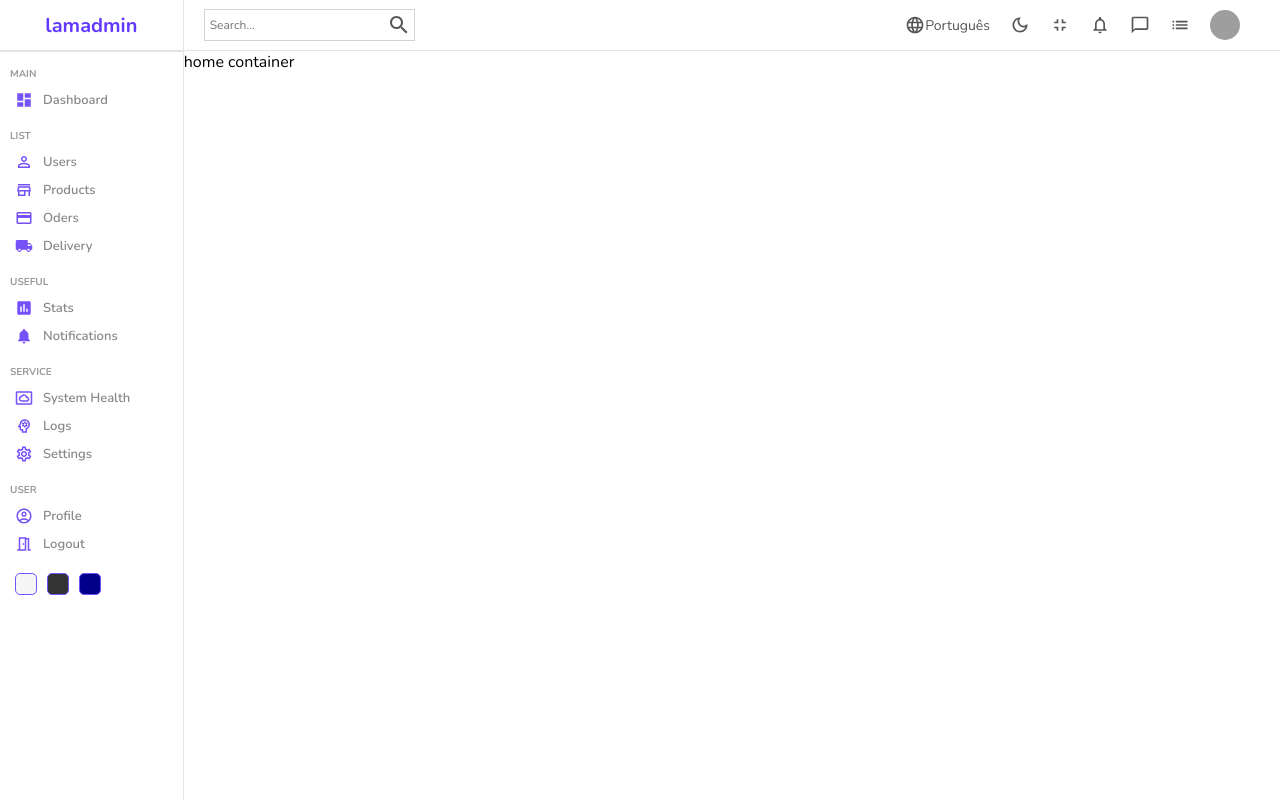
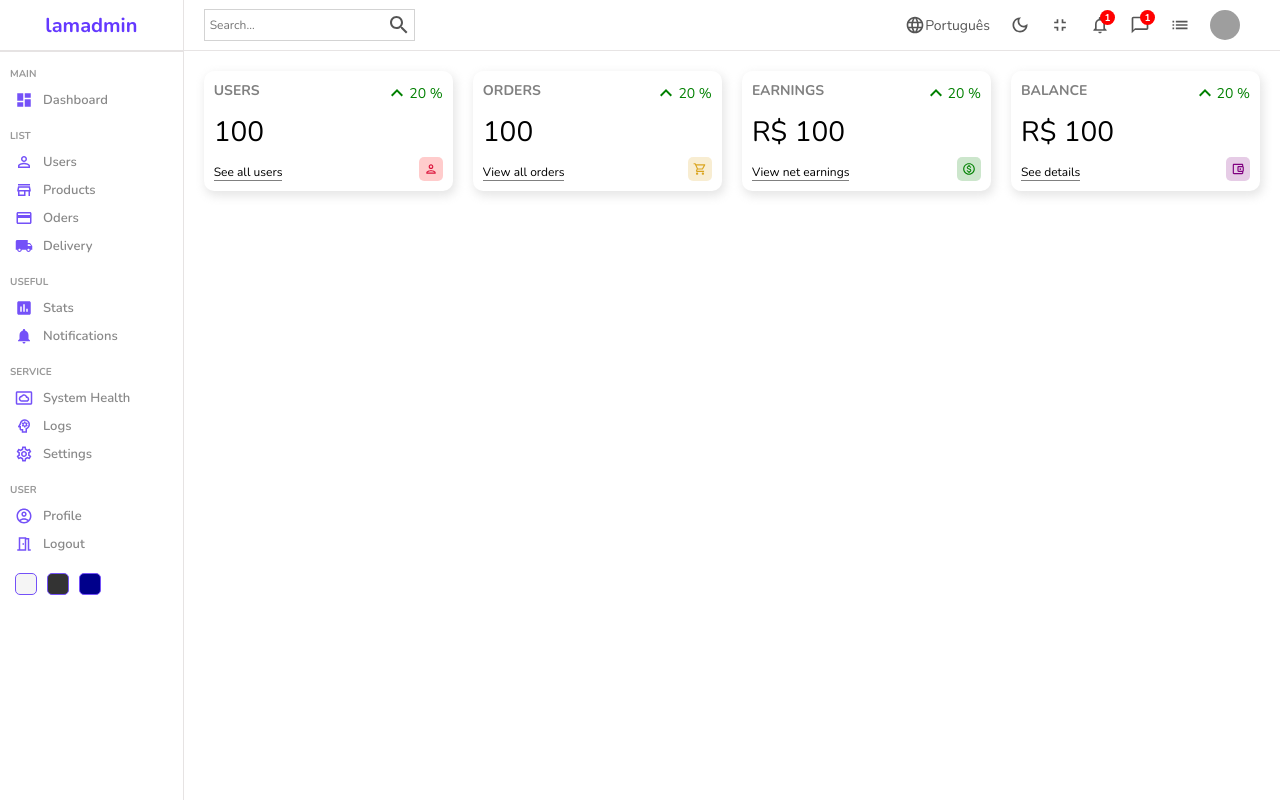
Before and after one commit to netoADS/lamadmin, a React (Create React App) app: page / in a window 1280 px wide. Built offline with nearby package versions, Linux system fonts and the light colour scheme; grey boxes are pictures that could not be loaded.

Commit message:
000023052024

```diff
--- a/src/components/Navbar/Navbar.jsx
+++ b/src/components/Navbar/Navbar.jsx
@@ -28,9 +28,11 @@
         </div>
         <div className="item">
           <NotificationsNoneOutlinedIcon className="icon" />
+          <div className="counter">1</div>
         </div>
         <div className="item">
           <ChatBubbleOutlineOutlinedIcon className="icon" />
+          <div className="counter">1</div>
         </div>
         <div className="item">
           <ListOutlinedIcon className="icon" />
--- /dev/null
+++ b/src/components/Widget/Widget.jsx
@@ -0,0 +1,101 @@
+import "./Widget.scss";
+import KeyboardArrowUpIcon from "@mui/icons-material/KeyboardArrowUp";
+import PersonOutlinedIcon from "@mui/icons-material/PersonOutlined";
+import AccountBalanceWalletOutlinedIcon from "@mui/icons-material/AccountBalanceWalletOutlined";
+import ShoppingCartOutlinedIcon from "@mui/icons-material/ShoppingCartOutlined";
+import MonetizationOnOutlinedIcon from "@mui/icons-material/MonetizationOnOutlined";
+
+const Widget = ({ type }) => {
+  let data;
+
+  //temporary
+  const amount = 100;
+  const diff = 20;
+
+  switch (type) {
+    case "user":
+      data = {
+        title: "USERS",
+        isMoney: false,
+        link: "See all users",
+        icon: (
+          <PersonOutlinedIcon
+            className="icon"
+            style={{
+              color: "crimson",
+              backgroundColor: "rgba(255, 0, 0, 0.2)",
+            }}
+          />
+        ),
+      };
+      break;
+    case "order":
+      data = {
+        title: "ORDERS",
+        isMoney: false,
+        link: "View all orders",
+        icon: (
+          <ShoppingCartOutlinedIcon
+            className="icon"
+            style={{
+              backgroundColor: "rgba(218, 165, 32, 0.2)",
+              color: "goldenrod",
+            }}
+          />
+        ),
+      };
+      break;
+    case "earning":
+      data = {
+        title: "EARNINGS",
+        isMoney: true,
+        link: "View net earnings",
+        icon: (
+          <MonetizationOnOutlinedIcon
+            className="icon"
+            style={{ backgroundColor: "rgba(0, 128, 0, 0.2)", color: "green" }}
+          />
+        ),
+      };
+      break;
+    case "balance":
+      data = {
+        title: "BALANCE",
+        isMoney: true,
+        link: "See details",
+        icon: (
+          <AccountBalanceWalletOutlinedIcon
+            className="icon"
+            style={{
+              backgroundColor: "rgba(128, 0, 128, 0.2)",
+              color: "purple",
+            }}
+          />
+        ),
+      };
+      break;
+    default:
+      break;
+  }
+
+  return (
+    <div className="widget">
+      <div className="left">
+        <span className="title">{data.title}</span>
+        <span className="counter">
+          {data.isMoney && "R$"} {amount}
+        </span>
+        <span className="link">{data.link}</span>
+      </div>
+      <div className="right">
+        <div className="percentage positive">
+          <KeyboardArrowUpIcon />
+          {diff} %
+        </div>
+        {data.icon}
+      </div>
+    </div>
+  );
+};
+
+export default Widget;
--- /dev/null
+++ b/src/components/Widget/Widget.scss
@@ -0,0 +1,61 @@
+.widget {
+    /*
+     { margin-right: 20px; }
+    Pode ser subistituido por gap em home.scss
+    */
+
+    display: flex;
+    justify-content: space-between;
+    flex: 1;
+    padding: 10px;
+    -webkit-box-shadow: 2px 4px 10px 1px rgba(0, 0, 0, 0.47);
+    box-shadow: 2px 4px 10px 1px rgba(201, 201, 201, 0.47);
+    border-radius: 10px;
+    height: 100px;
+
+
+    .left,
+    .right {
+        display: flex;
+        flex-direction: column;
+        justify-content: space-between;
+
+        .title{
+            font-weight: bold;
+            font-size: 14px;
+            color: gray;
+        }
+
+        .counter {
+            font-size: 28px;
+            font-weight: 300px;
+        }
+
+        .link {
+            width: max-content;
+            font-size: 12px;
+            border-bottom: 1px solid gray;
+        }
+
+        .percentage {
+            display: flex;
+            align-items: center;
+            font-size: 14px;
+
+            &.positive {
+                color: green;
+            }
+
+            &.negative {
+                color: red;
+            }
+        }
+
+        .icon {
+            font-size: 14px;
+            padding: 5px;
+            border-radius: 5px;
+            align-self: flex-end;
+        }
+    }
+}
--- a/src/pages/Home/Home.jsx
+++ b/src/pages/Home/Home.jsx
@@ -1,6 +1,7 @@
 import Sidebar from "../../components/Sidebar/Sidebar";
 import Navbar from "../../components/Navbar/Navbar";
 import "./home.scss";
+import Widget from "../../components/Widget/Widget";
 
 const Home = () => {
   return (
@@ -8,7 +9,12 @@
       <Sidebar />
       <div className="homeContainer">
         <Navbar />
-        home container
+        <div className="widgets">
+          <Widget type="user"/>
+          <Widget type="order"/>
+          <Widget type="earning"/>
+          <Widget type="balance"/>
+        </div>
       </div>
     </div>
   );
--- a/src/pages/Home/home.scss
+++ b/src/pages/Home/home.scss
@@ -1,6 +1,14 @@
 .home {
   display: flex;
+
   .homeContainer {
     flex: 6;
+
+    .widgets{
+      display: flex;
+      padding: 20px;
+      gap: 20px;
+    }
+
   }
 }
```
Also changed, not shown: 1 other file (tests, documents, lock files or other folders).
